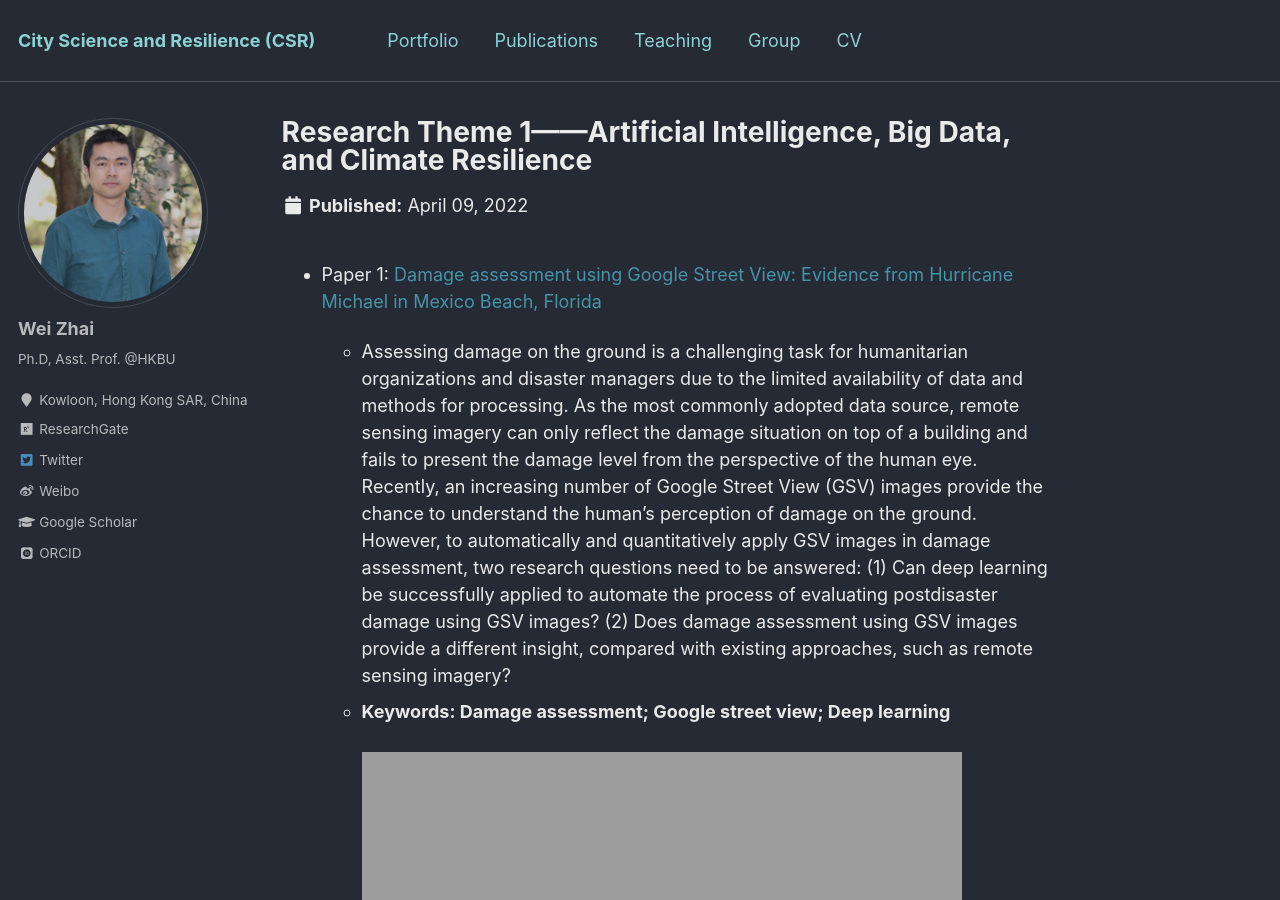
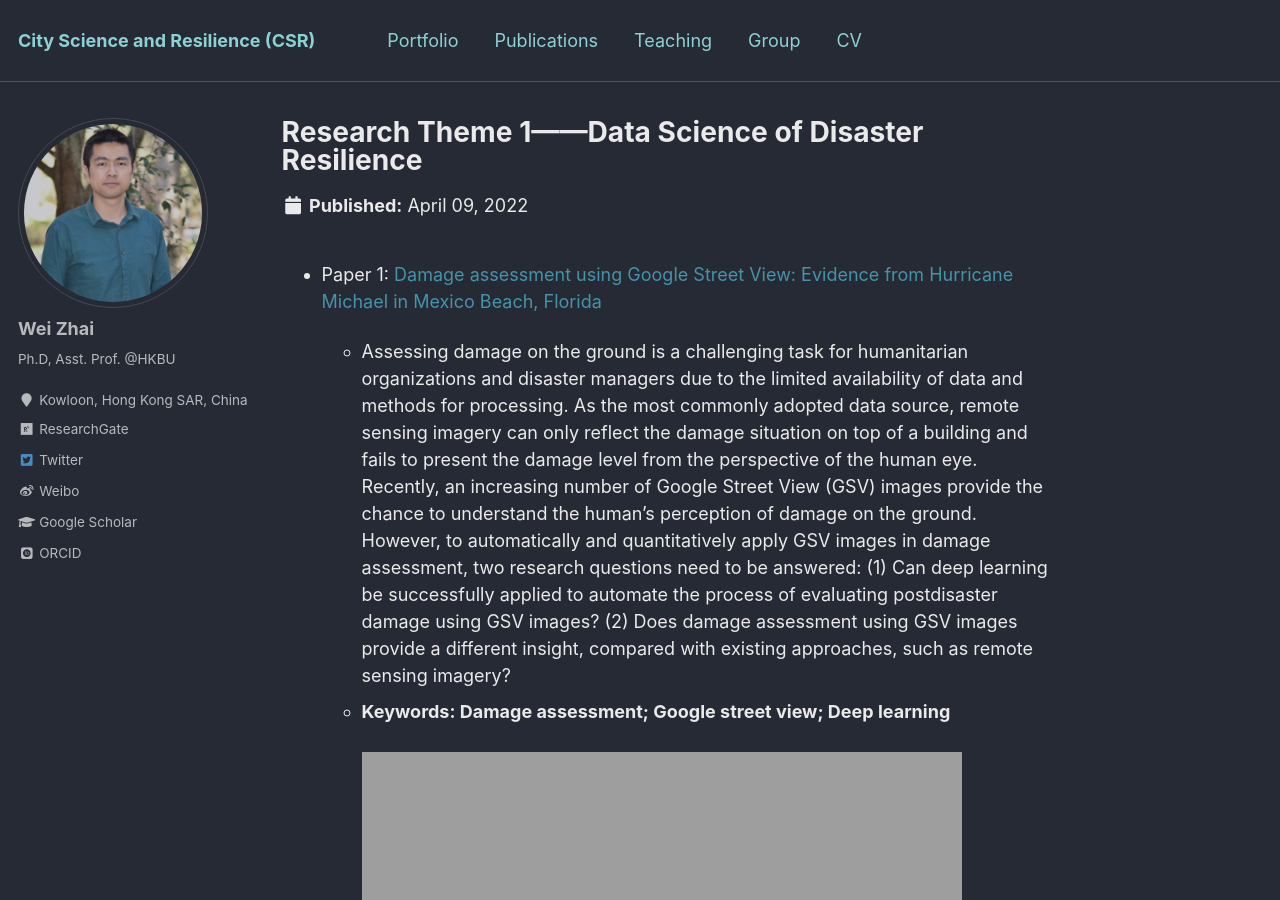
Before and after one commit to skywalkerzhai/weizhai.github.io, a Jekyll site: the page built from _portfolio/portfolio-1.md, in a window 1280 px wide and 900 px high. Built offline with Jekyll 4.4.1, drawn with Linux system fonts in a browser that asks for light colours; some web fonts are replaced.

Commit message:
Update portfolio-1.md

```diff
--- a/_portfolio/portfolio-1.md
+++ b/_portfolio/portfolio-1.md
@@ -1,5 +1,5 @@
 ---
-title: "Research Theme 1——Artificial Intelligence, Big Data, and Climate Resilience"
+title: "Research Theme 1——Data Science of Disaster Resilience"
 excerpt: "<br/><img src='https://skywalkerzhai.github.io/weizhai.github.io/images/AI_resilience.jpg' width='600'>"
 collection: portfolio
 ---
```
